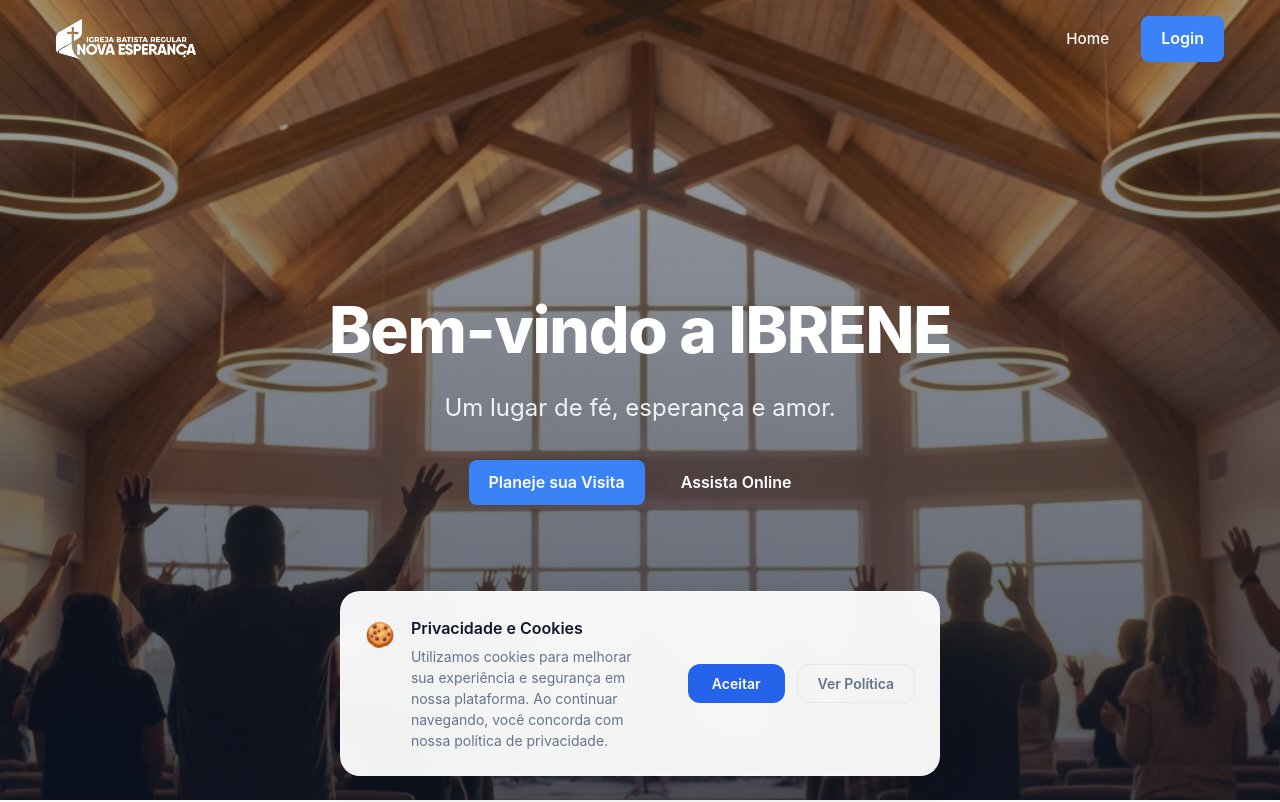
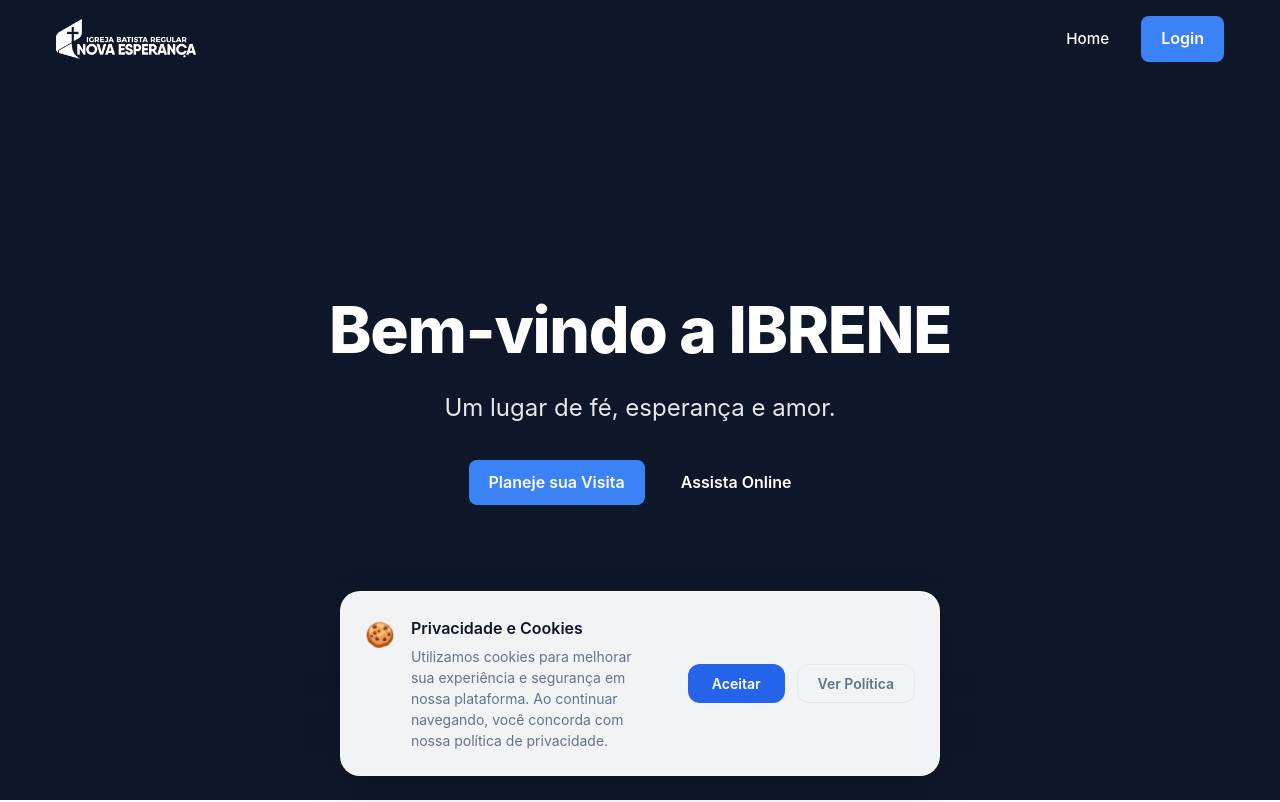
Before and after one commit to calebenocoder/IBRENE-project, a React (Vite) app: page / in a window 1280 px wide. Shown: the top 802 px of the page. Built offline with nearby package versions, Linux system fonts and the light colour scheme; no server answers; the database is empty.

Commit message:
Fix: remove outdated hero.png and hardcoded background references

```diff
--- a/src/components/admin/SiteManager.tsx
+++ b/src/components/admin/SiteManager.tsx
@@ -1,6 +1,5 @@
 import React, { useState, useEffect } from 'react';
 import { supabase } from '../../lib/supabase';
-import defaultHero from '../../assets/hero.png';
 import {
     DndContext,
     closestCenter,
@@ -321,8 +320,9 @@ export const SiteManager: React.FC = () => {
                         <div
                             className="bg-preview-hero"
                             style={{
-                                backgroundImage: `url(${bgImage || defaultHero})`,
-                                backgroundPosition: bgPosition
+                                backgroundImage: bgImage ? `url(${bgImage})` : 'none',
+                                backgroundPosition: bgPosition,
+                                backgroundColor: !bgImage ? '#0f172a' : 'transparent'
                             }}
                         >
                             <div className="preview-overlay">
--- a/src/index.css
+++ b/src/index.css
@@ -71,7 +71,7 @@ body.light-mode {
   left: 0;
   width: 100%;
   height: 120vh;
-  background-image: url('./assets/hero.png');
+  background-color: var(--color-primary);
   background-size: cover;
   background-position: center top;
   z-index: -1;
```
Also changed, not shown: public/favicon.png, src/assets/hero.png (deleted).
